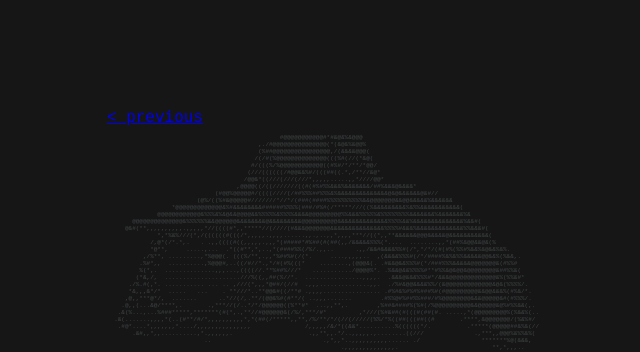
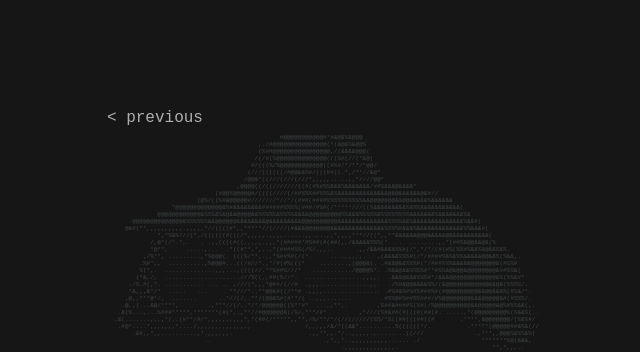
Before and after one commit to tayheau/tayheau.github.io, a Jekyll site: the page wip.html, which Jekyll copies as it is, in a window 1280 px wide. Shown: the part 145-497 px from the top of the page, without its empty margins (317-957 px from the left). Built offline with Jekyll 4.4.1, drawn with Linux system fonts in a browser that asks for light colours.

Commit message:
Update wip.html

```diff
--- a/wip.html
+++ b/wip.html
@@ -32,6 +32,15 @@
         padding-bottom: 100px;
     }
 
+    a {
+            text-decoration: none;
+            color: rgb(174, 174, 174);
+        }
+
+    a:hover {
+        color: rgb(100, 100, 100);
+    }
+
     </style>
 </head>
 <body>
```
